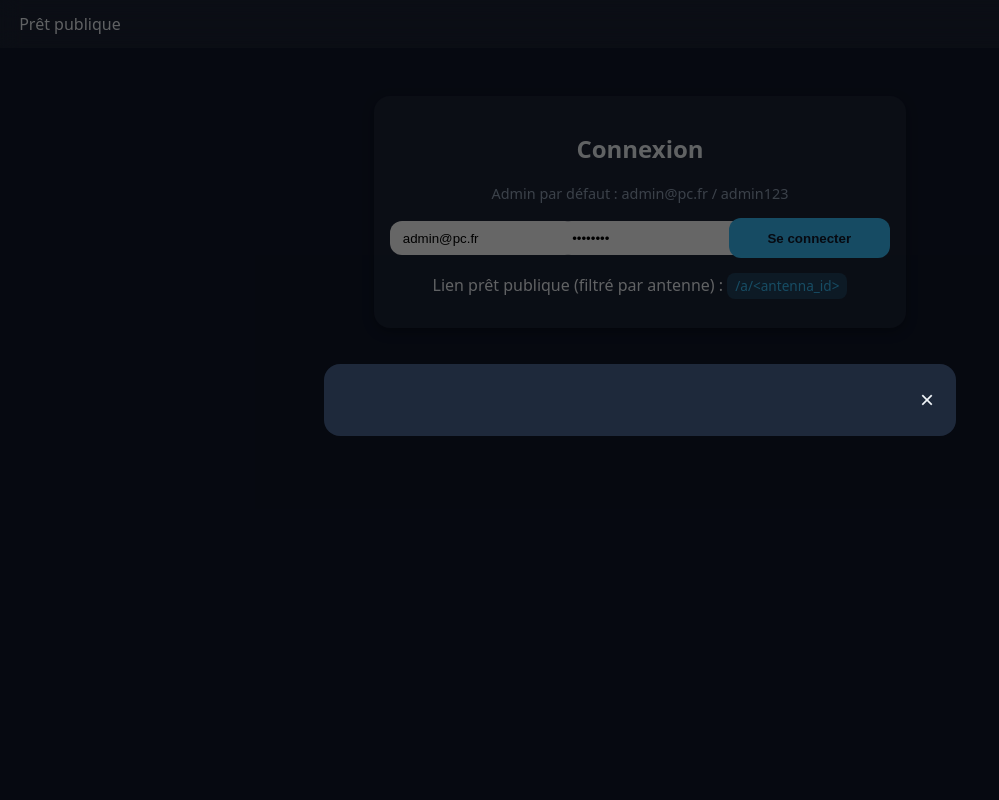
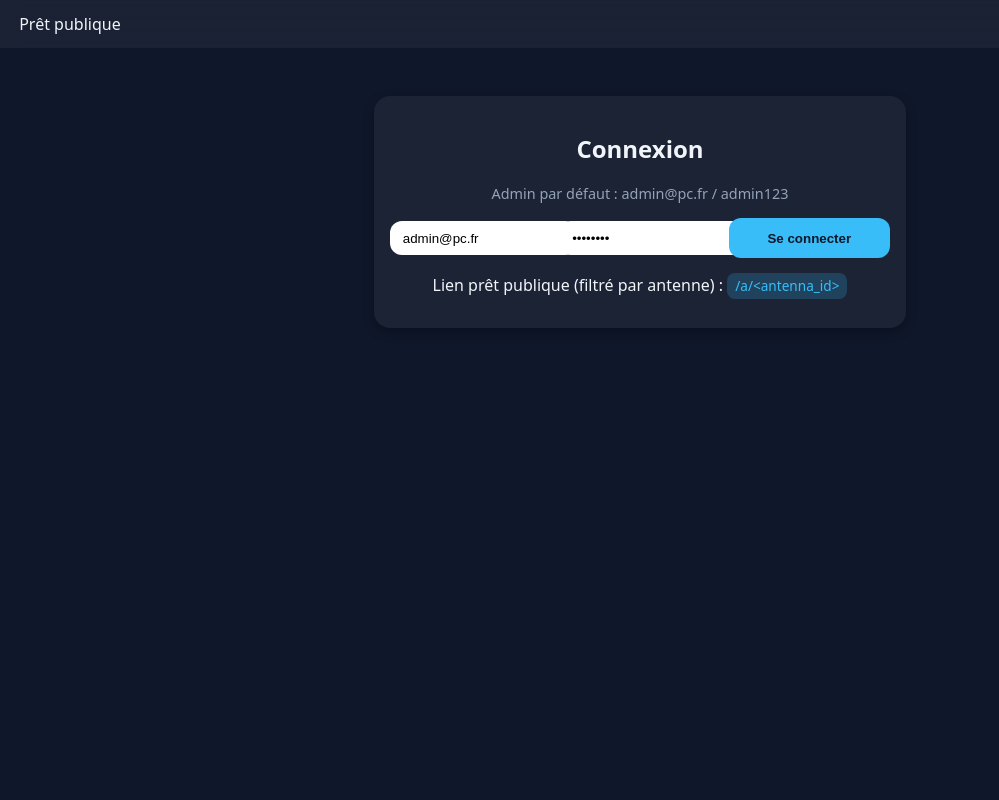
Before and after one commit to protec38/HABILLEMENT, a Flask app: page / in a window 1280 px wide. Shown: the whole page, without its empty margins (0-999 px from the left). Run offline with Flask 3, Linux system fonts and the light colour scheme.

Commit message:
Update app.css

```diff
--- a/web/static/app.css
+++ b/web/static/app.css
@@ -83,3 +83,7 @@ main { padding: 1rem; }
   border-radius: 12px;
   margin-top: .5rem;
 }
+/* Fix modal par défaut */
+.modal { display: none; }                /* cachée par défaut */
+.modal.show { display: flex; }           /* visible quand on ajoute .show */
+.modal.hidden { display: none !important; }  /* garde la priorité */
```
